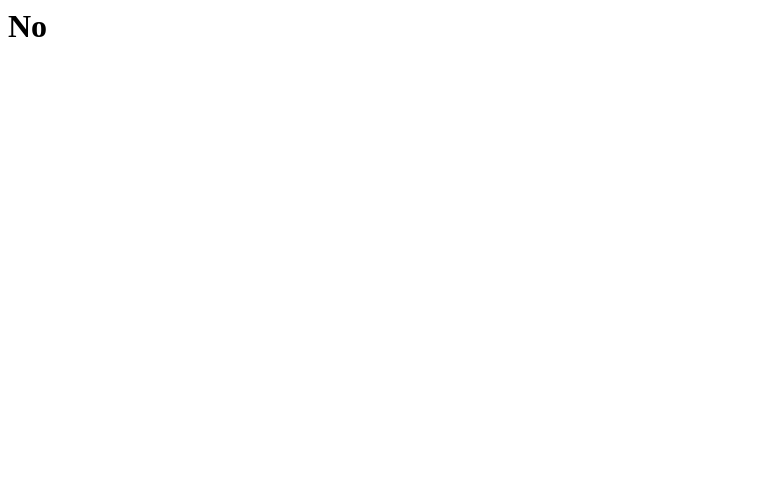
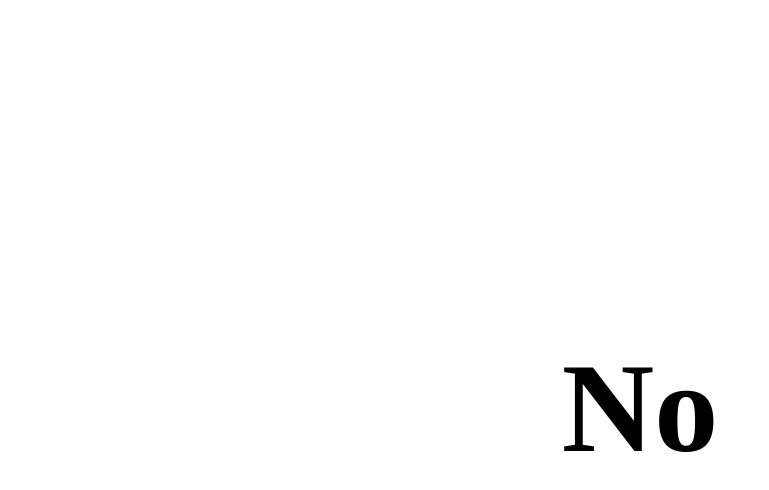
Before and after one commit to shepherdjerred/is-quarantine-over-yet, a plain HTML site: page src/index.html in a window 1280 px wide. Shown: the whole page, without its empty margins (0-769 px from the left). Drawn offline with Linux system fonts and the light colour scheme.

Commit message:
Add site

```diff
--- a/src/index.html
+++ b/src/index.html
@@ -1,3 +1,13 @@
-<html>
-	<h1>No</h1>
+<!doctype html>
+<html lang=en>
+    <head>
+        <meta charset="utf-8">
+        <title>Is quarantine over yet?</title>
+        <link rel="stylesheet" href="style.css">
+    </head>
+    <body>
+        <div class="container">
+            <h1 class="title">No</h1>
+        </div>
+    </body>
 </html>
--- /dev/null
+++ b/src/style.css
@@ -0,0 +1,11 @@
+.container {
+    display: flex;
+    justify-content: center;
+    align-items: center;
+    height: 100vh
+}
+
+
+.title {
+    font-size: 10vw
+}
```
Also changed, not shown: 2 other files.
